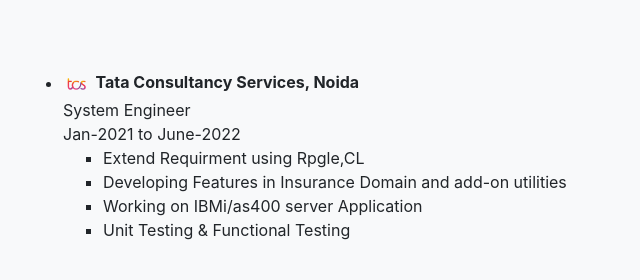
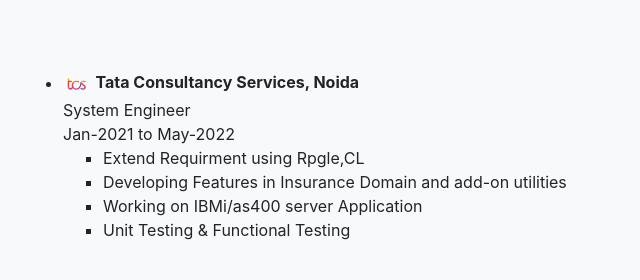
Before and after one commit to praveeny182/praveeny182.github.io, a plain HTML site: page index.html in a window 1280 px wide. Shown: the part 297-577 px from the top of the page, 627-1267 px from the left. Drawn offline with Linux system fonts and the light colour scheme.

Commit message:
Update index.html

```diff
--- a/index.html
+++ b/index.html
@@ -94,7 +94,7 @@
 							<br/>
 							System Engineer
 							<br/>
-							Jan-2021 to June-2022
+							Jan-2021 to May-2022
 							<ul type="square">
 								<li>Extend Requirment using Rpgle,CL</li>
 								<li>Developing Features in Insurance Domain and add-on utilities</li>
```
